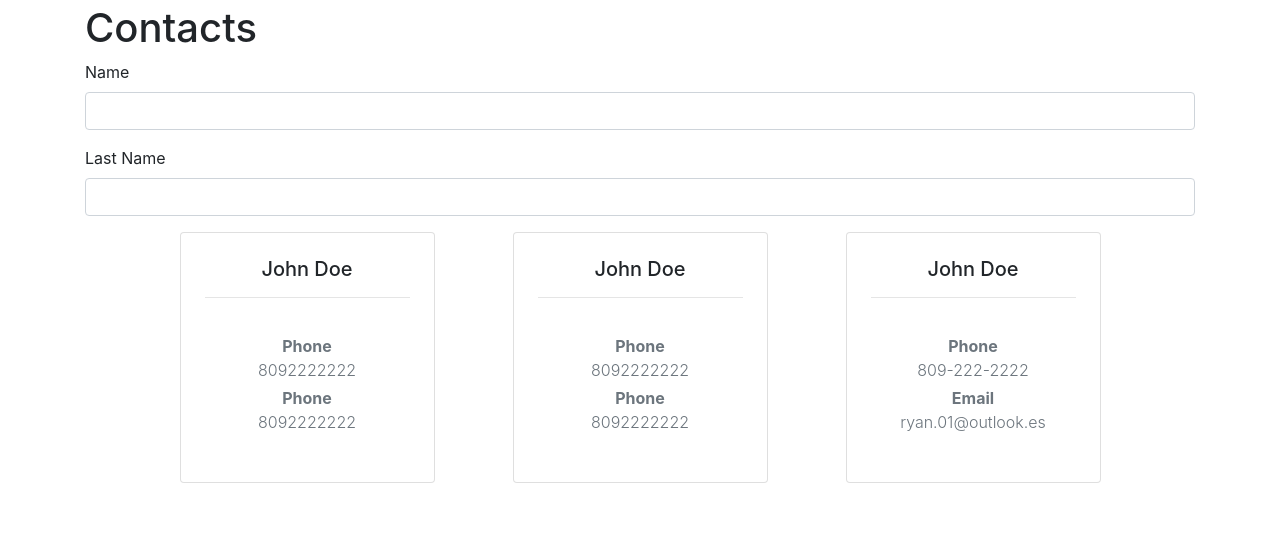
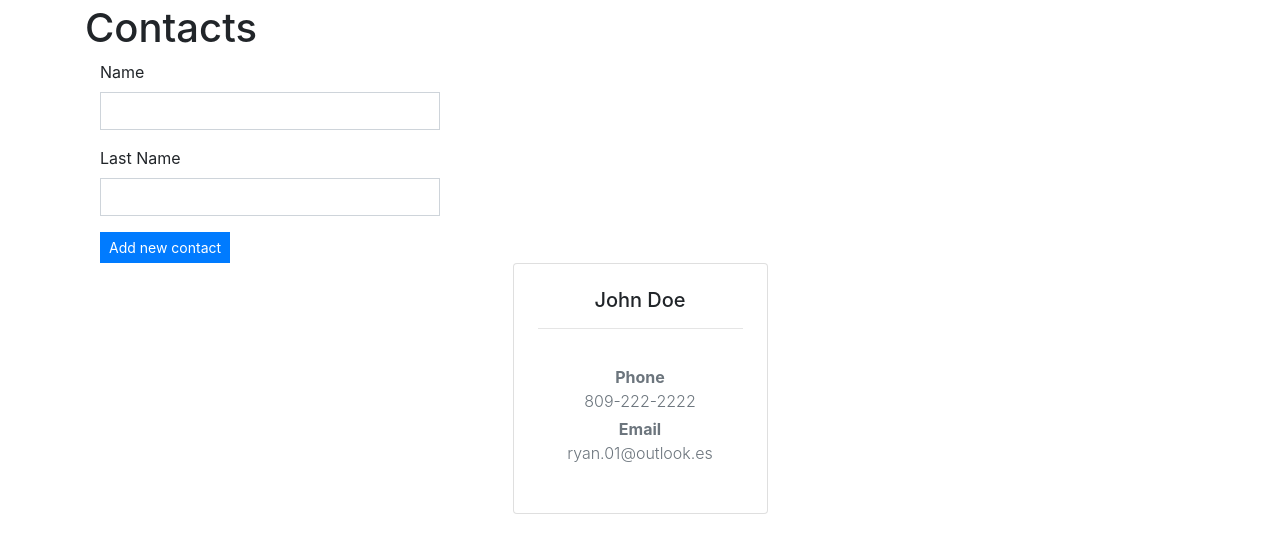
Before and after one commit to brya0196/Contact, an Angular app: page / in a window 1280 px wide. Shown: the top 550 px of the page. Built offline with nearby package versions, Linux system fonts and the light colour scheme.

Commit message:
added the contact-info component and the chanche the contact-form

```diff
--- a/src/app/app.component.html
+++ b/src/app/app.component.html
@@ -1,6 +1,8 @@
 <h1>Contacts</h1>
 
-<app-contact-form></app-contact-form>
+<div class="col-4">
+    <app-contact-info-form></app-contact-info-form>
+</div>
 
 <div class="row justify-content-center">
   <app-contact-card class="col-3 mx-4" *ngFor="let contactInfo of contactsInfo" [contactInfo]="contactInfo"></app-contact-card>
--- a/src/app/contact-form/contact-form.component.html
+++ b/src/app/contact-form/contact-form.component.html
@@ -1,13 +1,13 @@
-<form>
-  <div class="row">
-    <div class="form-group col-12">
-      <label>Name</label>
-      <input type="text" class="form-control" />
-    </div>
-
-    <div class="form-group col-12">
-      <label>Last Name</label>
-      <input type="text" class="form-control" />
-    </div>
+<div class="row">
+  <div class="form-group col-6">
+    <label>Content Type</label>
+    <select class="form-control">
+      <option value="" disabled>Choose One</option>
+      <option *ngFor="let contactType of contactTypes; index as i" value="{{i + 1}}">{{ contactType }}</option>
+    </select>
   </div>
-</form>
+  <div class="form-grupo col-6">
+    <label>Contact</label>
+    <input type="text" class="form-control">
+  </div>
+</div>
--- a/src/app/contact-form/contact-form.component.ts
+++ b/src/app/contact-form/contact-form.component.ts
@@ -1,4 +1,6 @@
-import { Component, OnInit } from '@angular/core';
+import { Component, OnInit, Input } from '@angular/core';
+import { ContactType } from '../enums/contact-type.enum';
+import { IContact } from '../interfaces/icontact';
 
 @Component({
   selector: 'app-contact-form',
@@ -7,9 +9,22 @@ import { Component, OnInit } from '@angular/core';
 })
 export class ContactFormComponent implements OnInit {
 
-  constructor() { }
+  @Input()
+  contact: IContact
+
+  contactTypes : Array<string> = [];
+
+  constructor() {
+    console.log(this.contact);
+    this.contactTypes = [...this.contactTypesFormater()];
+  }
 
   ngOnInit() {
   }
 
+  contactTypesFormater() : Array<string> {
+    var keys = Object.keys(ContactType);
+    return keys.slice(keys.length / 2);
+  }
+
 }
--- /dev/null
+++ b/src/app/contact-info-form/contact-info-form.component.html
@@ -0,0 +1,20 @@
+<form>
+  <div class="row">
+    <div class="form-group col-12">
+      <label>Name</label>
+      <input type="text" class="form-control rounded-0" />
+    </div>
+
+    <div class="form-group col-12">
+      <label>Last Name</label>
+      <input type="text" class="form-control rounded-0" />
+    </div>
+  </div>
+
+  <button type="button" class="btn btn-sm rounded-0 btn-primary" (click)="newContact();">Add new contact</button>
+
+  <div *ngFor="let contact of contacts">
+    <app-contact-form [contact]="contact"></app-contact-form>
+  </div>
+
+</form>
--- /dev/null
+++ b/src/app/contact-info-form/contact-info-form.component.ts
@@ -0,0 +1,22 @@
+import { Component, OnInit } from '@angular/core';
+import { IContact } from '../interfaces/icontact';
+
+@Component({
+  selector: 'app-contact-info-form',
+  templateUrl: './contact-info-form.component.html',
+  styleUrls: ['./contact-info-form.component.css']
+})
+export class ContactInfoFormComponent implements OnInit {
+
+  contacts: Array<IContact> = [];
+
+  constructor() { }
+
+  ngOnInit() {
+  }
+
+  newContact() {
+    let contact:IContact = { contactType: null, contact: null };
+    this.contacts = [...this.contacts, contact];
+  }
+}
--- a/src/assets/contact-api.json
+++ b/src/assets/contact-api.json
@@ -1,32 +1,4 @@
 [
-    {
-        "name": "John",
-        "lastname": "Doe",
-        "contacts": [
-            {
-                "contact": "8092222222",
-                "contactType": 1
-            },
-            {
-                "contact": "8092222222",
-                "contactType": 1
-            }
-        ]
-    },
-    {
-        "name": "John",
-        "lastname": "Doe",
-        "contacts": [
-            {
-                "contact": "8092222222",
-                "contactType": 1
-            },
-            {
-                "contact": "8092222222",
-                "contactType": 1
-            }
-        ]
-    },
     {
         "name": "John",
         "lastname": "Doe",
```
Also changed, not shown: src/app/app.module.ts (+5 -5 lines), src/app/contact-info-form/contact-info-form.component.css (added), 1 other file (tests, documents, lock files or other folders).
